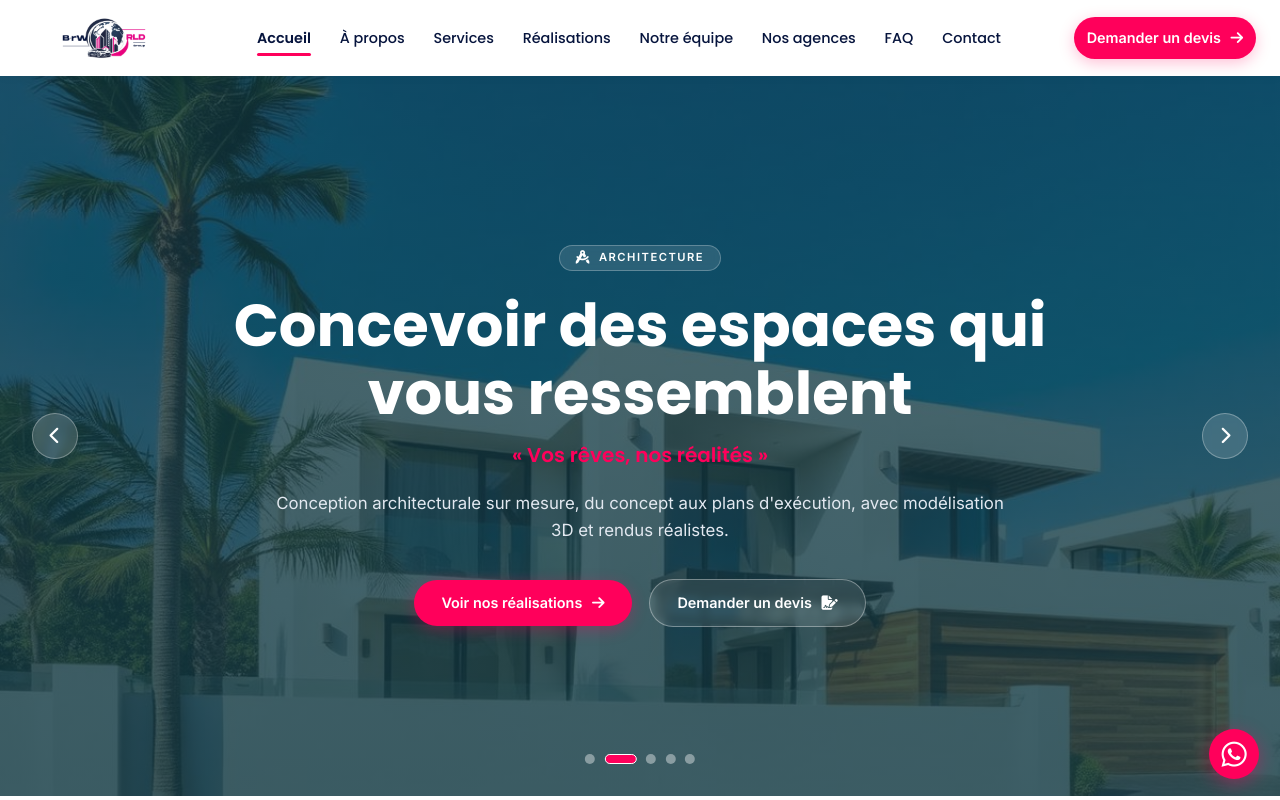
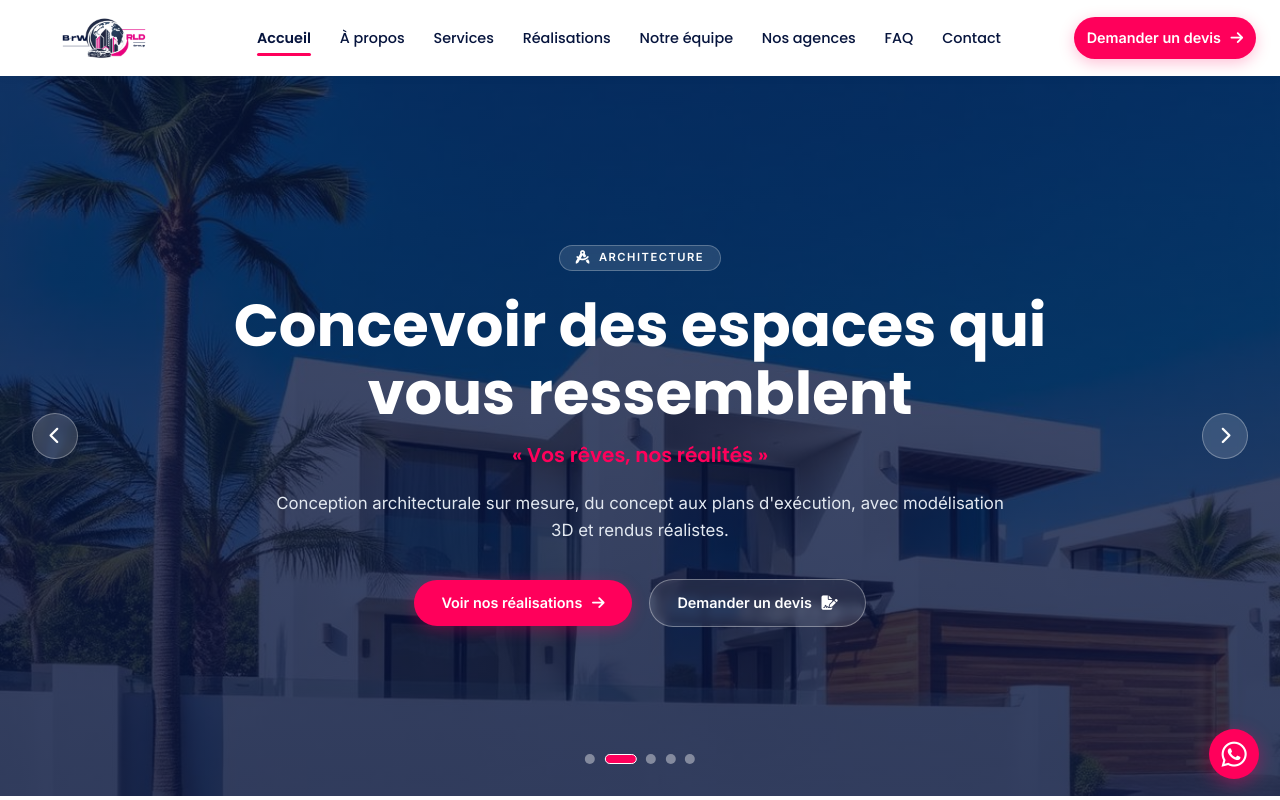
Before and after one commit to emerussoglo/brenewedworld, a Next.js app: page / in a window 1280 px wide. Shown: the top 800 px of the page. Built offline with nearby package versions, Linux system fonts and the light colour scheme.

Commit message:
first commit

```diff
--- a/src/app/devis/page.tsx
+++ b/src/app/devis/page.tsx
@@ -449,7 +449,7 @@ export default function DevisPage() {
                     </div>
                     <h2>Demande envoyée avec succès !</h2>
                     <p>
-                      Merci <strong>{formData.prenom}</strong>. Notre équipe étudie votre dossier et vous contactera sous 48h.
+                      Merci <strong>{formData.prenom}</strong>. Notre équipe étudie votre dossier et vous contactera sous 24h.
                     </p>
                     <Link href="/" className="btn-start-wizard">
                       <span>Retourner à l&apos;accueil</span>
--- a/src/components/FaqSection.tsx
+++ b/src/components/FaqSection.tsx
@@ -16,7 +16,7 @@ const faqData: FaqItem[] = [
   {
     question: "Comment obtenir un devis ?",
     answer:
-      "Remplissez le formulaire de la page « Demander un devis » ou appelez-nous. Nous revenons vers vous sous 48 heures ouvrées avec une estimation détaillée.",
+      "Remplissez le formulaire de la page « Demander un devis » ou appelez-nous. Nous revenons vers vous sous 24 heures ouvrées avec une estimation détaillée.",
   },
   {
     question: "Travaillez-vous avec les particuliers ?",
--- a/src/components/Hero.tsx
+++ b/src/components/Hero.tsx
@@ -118,7 +118,7 @@ export default function Hero() {
           key={slide.id}
           className={`hero-slide ${index === currentIndex ? "active" : ""}`}
           style={{
-            backgroundImage: `linear-gradient(rgba(18, 58, 68, 0.75), rgba(18, 58, 68, 0.82)), url(${slide.bgImage})`,
+            backgroundImage: `linear-gradient(rgba(6, 20, 61, 0.75), rgba(6, 20, 61, 0.82)), url(${slide.bgImage})`,
           }}
         >
           {index === currentIndex && (
```
